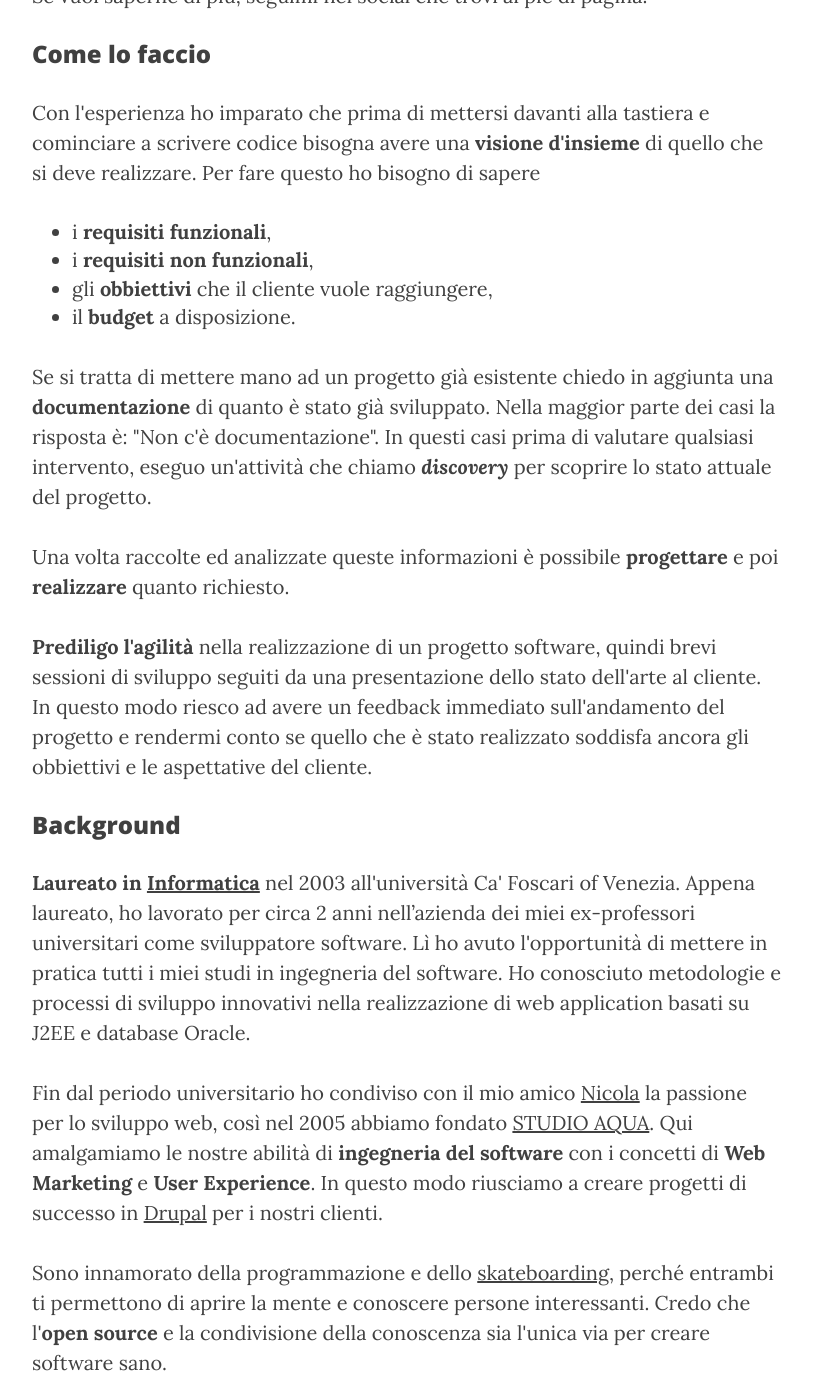
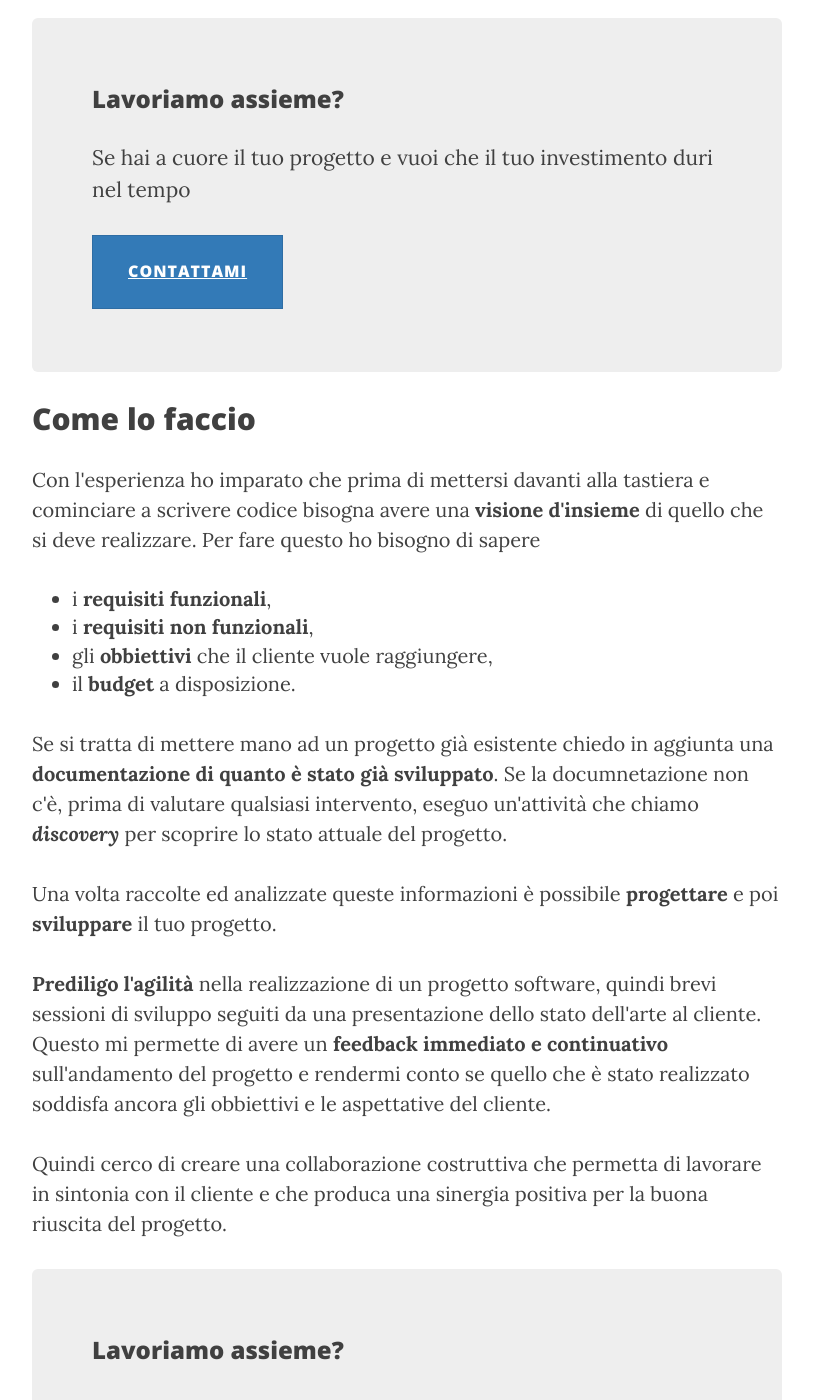
Before and after one commit to robertoperuzzo/robertoperuzzo.github.io, a Jekyll site: the page built from about.html, in a window 1280 px wide and 1400 px high, scrolled down 1182 px. Shown: the whole window, without its empty margins (233-1046 px from the left). Built offline with Jekyll 4.4.1, drawn with Linux system fonts in a browser that asks for light colours; nearby versions of some CDN libraries; some of the changed text lies outside the part shown.

Commit message:
Updated the informations in about page and created the new contact italian page.

```diff
--- a/_config.yml
+++ b/_config.yml
@@ -17,7 +17,7 @@ email_username: hi@robertoperuzzo.it
 
 # Google Analytics
 # To enable google analytics, uncomment below line with a valid Google Tracking ID
-# google_tracking_id:
+google_tracking_id: UA-5332217-14
 
 # Build settings
 markdown: kramdown
--- a/_includes/footer.html
+++ b/_includes/footer.html
@@ -63,7 +63,13 @@
                     </li>
                     {% endif %}
                 </ul>
-                <p class="copyright text-muted">Copyright &copy; {{ site.copyright_name }} {{ site.time | date: '%Y' }}</p>
+                <p class="copyright text-muted">Copyright &copy; {{ site.copyright_name }} {{ site.time | date: '%Y' }}
+                    - VAT IT03232900245
+                    - <a href="http://www.robybragotto.com" title="Roby Bragotto | Action Sports Photographer / Art Director" target="_blank">photos credit</a>
+                </p>
+                <p class="copyright text-muted">
+                    <a href="//www.iubenda.com/privacy-policy/7919456" class="iubenda-white iubenda-embed" title="Privacy Policy">Privacy Policy</a><script type="text/javascript">(function (w,d) {var loader = function () {var s = d.createElement("script"), tag = d.getElementsByTagName("script")[0]; s.src = "//cdn.iubenda.com/iubenda.js"; tag.parentNode.insertBefore(s,tag);}; if(w.addEventListener){w.addEventListener("load", loader, false);}else if(w.attachEvent){w.attachEvent("onload", loader);}else{w.onload = loader;}})(window, document);</script>
+                </p>
             </div>
         </div>
     </div>
--- a/_includes/head.html
+++ b/_includes/head.html
@@ -32,4 +32,7 @@
 
     {% feed_meta %}
 
+    {% if page.title == 'Contattami' %}
+    <script src='https://www.google.com/recaptcha/api.js'></script>
+    {% endif %}
 </head>
--- a/about.html
+++ b/about.html
@@ -4,15 +4,15 @@ title: "About me"
 description: "Cosa faccio e come lo faccio."
 header-img: "img/about-bg-2.jpg"
 ---
-<h3>Cosa faccio</h3>
-<p>Scrivo codice con l'obbiettivo di <strong>creare software sano</strong>.
+<h2>Cosa faccio</h2>
+<p>Scrivo codice con l'obbiettivo di <strong>creare software sano</strong> per un web sostenibile.
   Per me questo significa realizzare applicazioni in grado di durare nel tempo
-  favorendone il mantenimento senza perdere di vista le prestazioni ed il buon design.</p>
-<p>Alla base di questo sta l'arte di scrivere codice leggibile e documentato,
+  favorendone il mantenimento.</p>
+<p>Alla base di questo sta l'arte di scrivere codice sicuro, efficiente ma soprattutto leggibile,
 perché <em>"I programmi sono destinati ad essere letti da esseri umani e solo
 incidentalmente da computers per essere eseguiti."</em> (cit. Harold Abelson and
 Gerald Jay Sussman).</p>
-<p>Andando sul concreto ecco un elenco delle principali attività che svolgo
+<p>Andando sul concreto ecco l'elenco delle principali attività che svolgo
   durante la mia giornata lavorativa:
   <ul>
     <li>progetto e sviluppo di <strong>moduli Drupal</strong> personalizzati</li>
@@ -24,9 +24,13 @@ Gerald Jay Sussman).</p>
     <li>creo progetti personali con nuove tecnologie e linguaggi diversi per <strong>tenermi sempre in allenamento</strong></li>
   </ul>
 </p>
-<p>Se vuoi saperne di più, seguimi nei social che trovi al piè di pagina.</p>
+<div class="jumbotron">
+  <h3>Lavoriamo assieme?</h3>
+  <p>Se hai a cuore il tuo progetto e vuoi che il tuo investimento duri nel tempo</p>
+  <p><a class="btn btn-primary btn-lg" href="/contattami" role="button">CONTATTAMI</a></p>
+</div>
 
-<h3>Come lo faccio</h3>
+<h2>Come lo faccio</h2>
 <p>Con l'esperienza ho imparato che prima di mettersi davanti alla tastiera
 e cominciare a scrivere codice bisogna avere una <strong>visione d'insieme</strong> di quello
 che si deve realizzare. Per fare questo ho bisogno di sapere</p>
@@ -39,19 +43,26 @@ che si deve realizzare. Per fare questo ho bisogno di sapere</p>
   </ul>
 </p>
 <p>Se si tratta di mettere mano ad un progetto già esistente chiedo in aggiunta
-una <strong>documentazione</strong> di quanto è stato già sviluppato. Nella maggior parte dei
-casi la risposta è: "Non c'è documentazione". In questi casi prima di valutare
-qualsiasi intervento, eseguo un'attività che chiamo <strong><i>discovery</i></strong> per
+una <strong>documentazione di quanto è stato già sviluppato</strong>.
+Se la documnetazione non c'è, prima di valutare qualsiasi intervento,
+eseguo un'attività che chiamo <strong><i>discovery</i></strong> per
 scoprire lo stato attuale del progetto.</p>
 <p>Una volta raccolte ed analizzate queste informazioni è possibile <strong>progettare</strong>
-  e poi <strong>realizzare</strong> quanto richiesto.</p>
+  e poi <strong>sviluppare</strong> il tuo progetto.</p>
 <p><strong>Prediligo l'agilità</strong> nella realizzazione di un progetto software, quindi
   brevi sessioni di sviluppo seguiti da una presentazione dello stato dell'arte
-  al cliente. In questo modo riesco ad avere un feedback immediato sull'andamento
+  al cliente. Questo mi permette di avere un <strong>feedback immediato e continuativo</strong> sull'andamento
   del progetto e rendermi conto se quello che è stato realizzato soddisfa
   ancora gli obbiettivi e le aspettative del cliente.</p>
+<p>Quindi cerco di creare una collaborazione costruttiva che permetta di lavorare
+  in sintonia con il cliente e che produca una sinergia positiva per la buona riuscita del progetto.</p>
+<div class="jumbotron">
+  <h3>Lavoriamo assieme?</h3>
+  <p>Se anche tu sei convito che la collaborazione sia la chiave per il successo</p>
+  <p><a class="btn btn-primary btn-lg" href="/contattami" role="button">CONTATTAMI</a></p>
+</div>
 
-<h3>Background</h3>
+<h2>Background</h2>
 <p><strong>Laureato in <a href="http://www.unive.it/pag/3/" title="Corso di laure in informatica">Informatica</a></strong>
   nel 2003 all'università Ca' Foscari of Venezia.
   Appena laureato, ho lavorato per circa 2 anni nell’azienda dei miei ex-professori universitari
@@ -71,6 +82,11 @@ scoprire lo stato attuale del progetto.</p>
   perché entrambi ti permettono di aprire la mente e conoscere persone interessanti.
   Credo che l'<strong>open source</strong> e la condivisione della conoscenza sia l'unica via
   per creare software sano.</p>
+<div class="jumbotron">
+  <h3>Lavoriamo assieme?</h3>
+  <p>Se stai cercando un collaboratore con solide basi</p>
+  <p><a class="btn btn-primary btn-lg" href="/contattami" role="button">CONTATTAMI</a></p>
+</div>
 
 <h3>Tecnologie che utilizzo</h3>
 <p>Il mio lavoro di programmatore è focalizzato sulla realizzazione di
@@ -101,3 +117,8 @@ eCommerce rischi di andare offline.</p>
 <p>Da poco ho iniziato anche a scrivere in <a href="https://www.python.org/">Python</a>
 e utilizzare generatori di siti web statici come ad esempio <a href="https://jekyllrb.com/">Jekyll</a>.</p>
 <p>Nel tempo libero gioco con l'<i>atomic design</i> di <a href="http://patternlab.io/">Pattern Lab</a></p>
+<div class="jumbotron">
+  <h3>Lavoriamo assieme?</h3>
+  <p>Se l'innovazione fa parte dei tuo DNA</p>
+  <p><a class="btn btn-primary btn-lg" href="/contattami" role="button">CONTATTAMI</a></p>
+</div>
```
Also changed, not shown: contattami.html (added, +45 -0 lines), __contact.html (renamed from contact.html), 1 other file.
